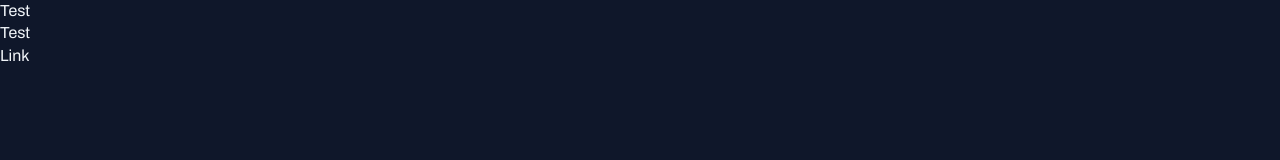
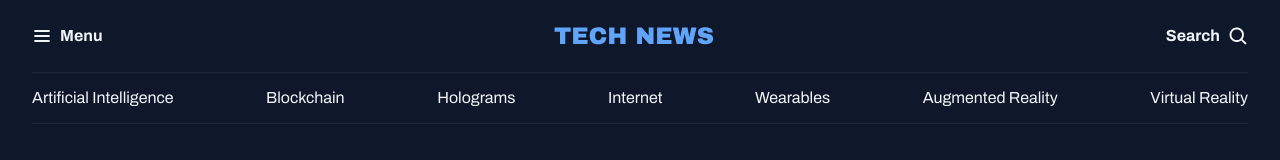
Before and after one commit to rodrigovaladao/project-news-portal, a plain HTML site: page index.html in a window 1280 px wide. Drawn offline with Linux system fonts and the light colour scheme.

Commit message:
header and menus

```diff
--- a/index.html
+++ b/index.html
@@ -15,8 +15,34 @@
     />
   </head>
   <body>
-    <h1>Test</h1>
-    <h2>Test</h2>
-    <a href="#">Link</a>
+    <header class="container">
+      <nav id="primary" class="grid grid-flow-col">
+        <div>
+          <img src="./assets/icons/List.svg" alt="Menu list icon" />
+          <strong>Menu</strong>
+        </div>
+
+        <div>
+          <img src="./assets/Logo.svg" alt="Tech news logo" />
+        </div>
+
+        <div>
+          <strong>Search</strong>
+          <img
+            src="./assets/icons/MagnifyingGlass.svg"
+            alt="search magnify glass icon"
+          />
+        </div>
+      </nav>
+      <nav id="secondary" class="grid grid-flow-col">
+        <a href="#">Artificial Intelligence </a>
+        <a href="#">Blockchain</a>
+        <a href="#">Holograms</a>
+        <a href="#">Internet</a>
+        <a href="#">Wearables</a>
+        <a href="#">Augmented Reality</a>
+        <a href="#">Virtual Reality</a>
+      </nav>
+    </header>
   </body>
 </html>
--- a/styles/global.css
+++ b/styles/global.css
@@ -41,3 +41,18 @@ h2,
 h3 {
   font: inherit;
 }
+
+.container {
+  max-width: 1280px;
+  padding-inline: 32px;
+  margin-inline: auto;
+}
+
+/* utility-first */
+.grid {
+  display: grid;
+}
+
+.grid-flow-col {
+  grid-auto-flow: column;
+}
--- /dev/null
+++ b/styles/header.css
@@ -0,0 +1,25 @@
+#primary {
+  /* vertical axis*/
+  padding-block: 20px;
+
+  div {
+    display: flex;
+    align-items: center;
+    gap: 8px;
+  }
+
+  /* nesting css */
+  div:nth-child(2) {
+    margin-inline: auto;
+  }
+  div:nth-child(3) {
+    justify-self: end;
+  }
+}
+
+#secondary {
+  padding-block: 14px;
+  border: solid 1px var(--stroke-color);
+  border-inline: none;
+  justify-content: space-between;
+}
--- a/styles/index.css
+++ b/styles/index.css
@@ -1 +1,2 @@
 @import url(global.css);
+@import url(header.css);
```
